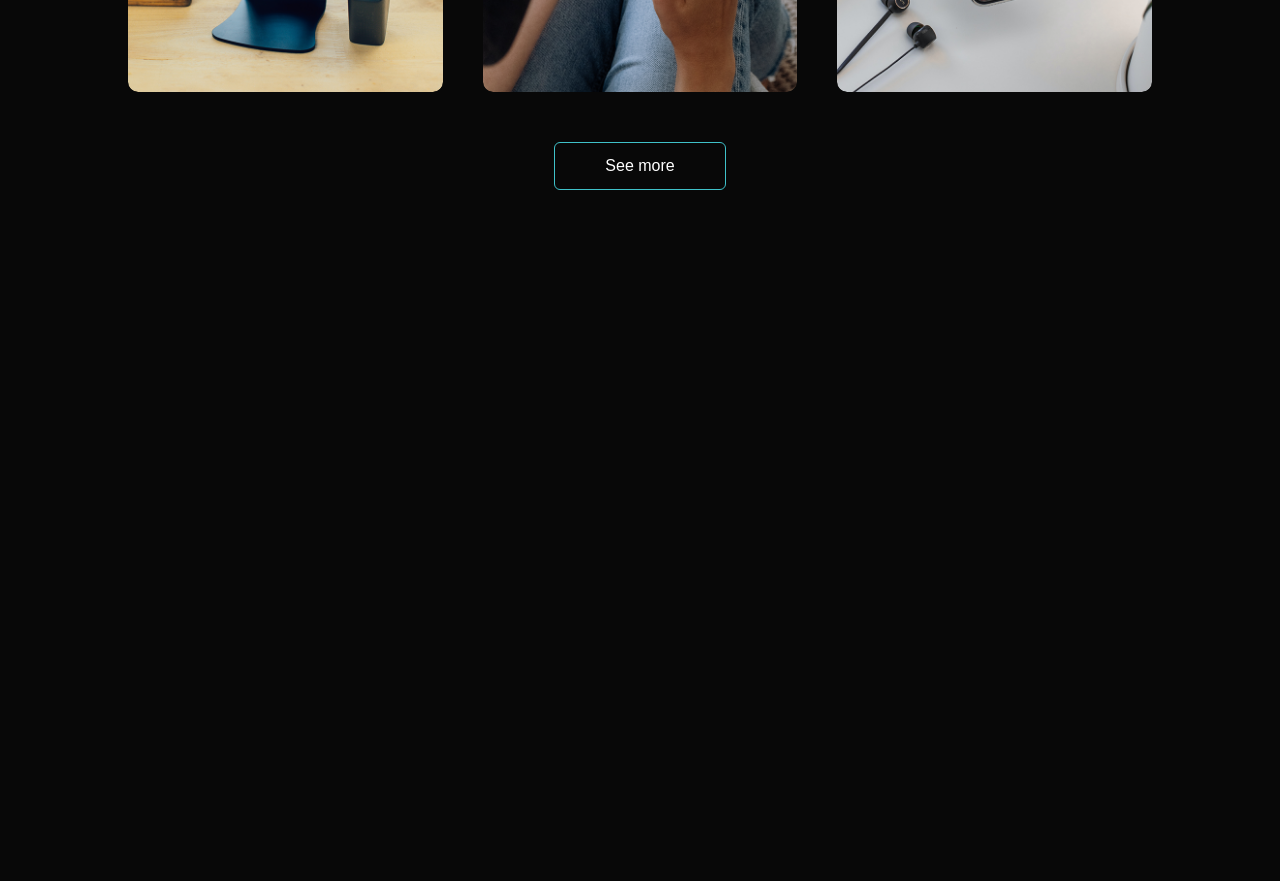
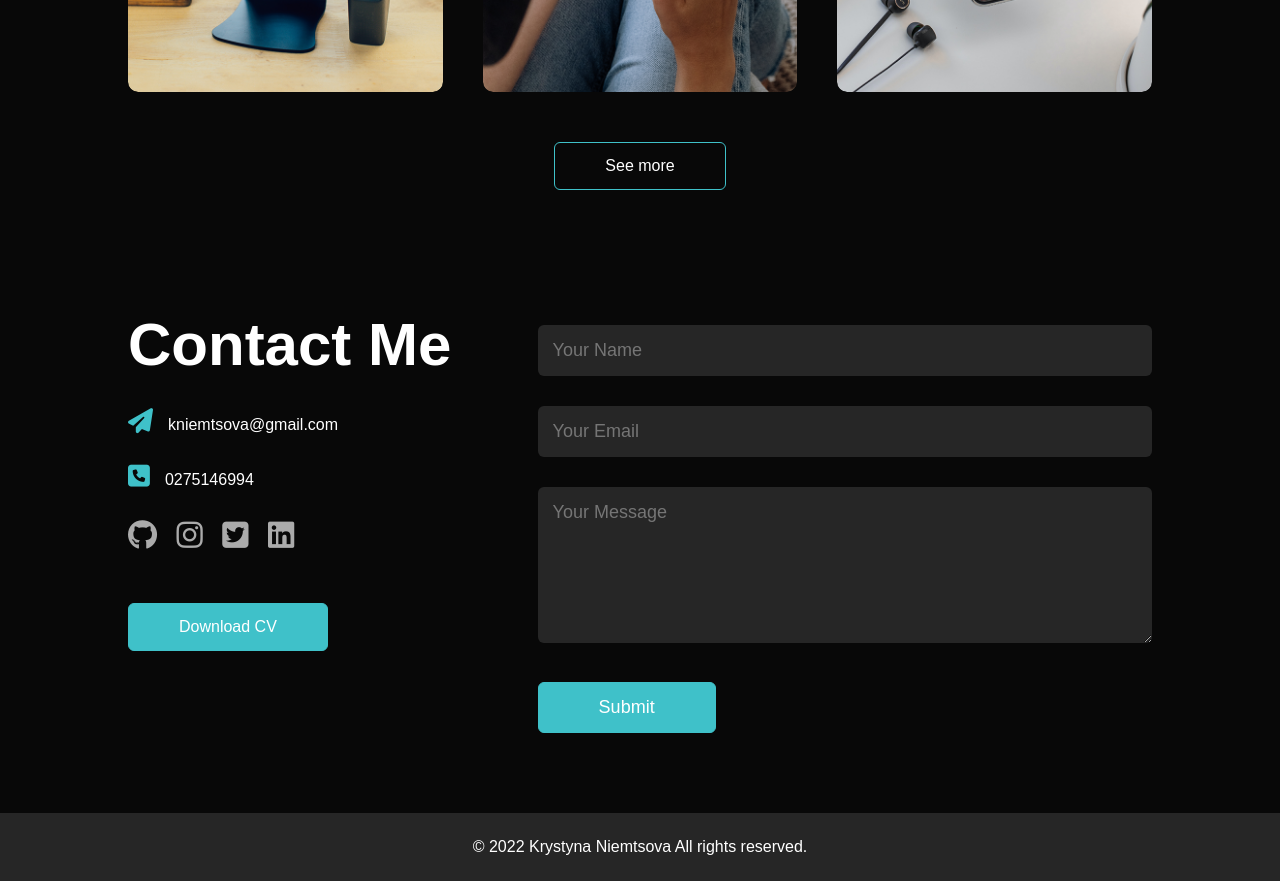
Before and after one commit to KrystynaNiemtsova/my-portfolio, a plain HTML site: page index.html in a window 1280 px wide. Shown: the part 2359-3240 px from the top of the page. Before the commit the page ends 2659 px from the top, so only its background shows below. Drawn offline with Linux system fonts and the light colour scheme.

Commit message:
Made a contact section of my website

```diff
--- a/index.html
+++ b/index.html
@@ -141,6 +141,36 @@
         <a href="#" class = "btn"> See more</a>
     </div>
 </div>
+<!-- -------------contact------------- -->
+<div id="contact">
+    <div class="container">
+        <div class="row">
+            <div class="contact-left">
+                <h1 class="sub-title">Contact Me</h1>
+                <p><i class="fa-solid fa-paper-plane"></i>kniemtsova@gmail.com</p>
+                <p><i class="fa-solid fa-square-phone"></i>0275146994</p>
+                <div class="social-icons">
+                    <a href="https://github.com/KrystynaNiemtsova"><i class="fa-brands fa-github"></i></a>
+                    <a href=""><i class="fa-brands fa-instagram"></i></a>
+                    <a href=""><i class="fa-brands fa-square-twitter"></i></a>
+                    <a href="https://www.linkedin.com/in/krystyna-niemtsova-3a1b2220b/"><i class="fa-brands fa-linkedin"></i></a>
+                </div>
+                <a href="Images/my-cv.pdf" download class="btn btn2">Download CV</a>
+            </div>
+            <div class="contact-right">
+                <form>
+                    <input type="text" name="Name" placeholder="Your Name" required>
+                    <input type="email" name="email" placeholder="Your Email" required>
+                    <textarea name="Message" rows="6" placeholder="Your Message"></textarea>
+                    <button type="submit" class="btn btn2">Submit</button>
+                </form>
+            </div>
+        </div>
+    </div>
+    <div class="copyright">
+        <p>© 2022 Krystyna Niemtsova All rights reserved.</p>
+    </div>
+</div>
 <script>
 
     var tablinks = document.getElementsByClassName("tab-links");
--- a/style.css
+++ b/style.css
@@ -257,3 +257,65 @@ nav ul li a:hover::after{
 .btn:hover{
     background: #3fc1c9;
 }
+/* -------------contact------------- */
+.contact-left{
+    flex-basis: 35%;
+}
+.contact-right{
+    flex-basis: 60%;
+}
+.contact-left p{
+    margin-top: 30px;
+}
+.contact-left p i{
+    color: #3fc1c9;
+    margin-right: 15px;
+    font-size: 25px;
+}
+.social-icons{
+    margin-top: 30px;
+}
+.social-icons a{
+    text-decoration: none;
+    font-size: 30px;
+    margin-right: 15px;
+    color: #ababab;
+    display: inline-block;
+    transition: transform 0.5s;
+}
+.social-icons a:hover{
+    color: #3fc1c9;
+    transform: translateY(-5px);
+}
+.btn.btn2{
+    display: inline-block;
+    background: #3fc1c9;
+}
+.contact-right form{
+    width: 100%;
+}
+form input, form textarea{
+    width: 100%;
+    border: 0;
+    outline: none;
+    background: #262626;
+    padding: 15px;
+    margin: 15px 0;
+    color: #fff;
+    font-size: 18px;
+    border-radius: 6px;
+}
+form .btn2{
+    padding: 14px 60px;
+    font-size: 18px;
+    margin-top: 20px;
+    cursor: pointer;
+}
+.copyright{
+    width: 100%;
+    text-align: center;
+    padding: 25px 0;
+    background: #262626;
+    font-weight: 300;
+    margin-top: 20px;
+}
```
Also changed, not shown: 1 other file.
